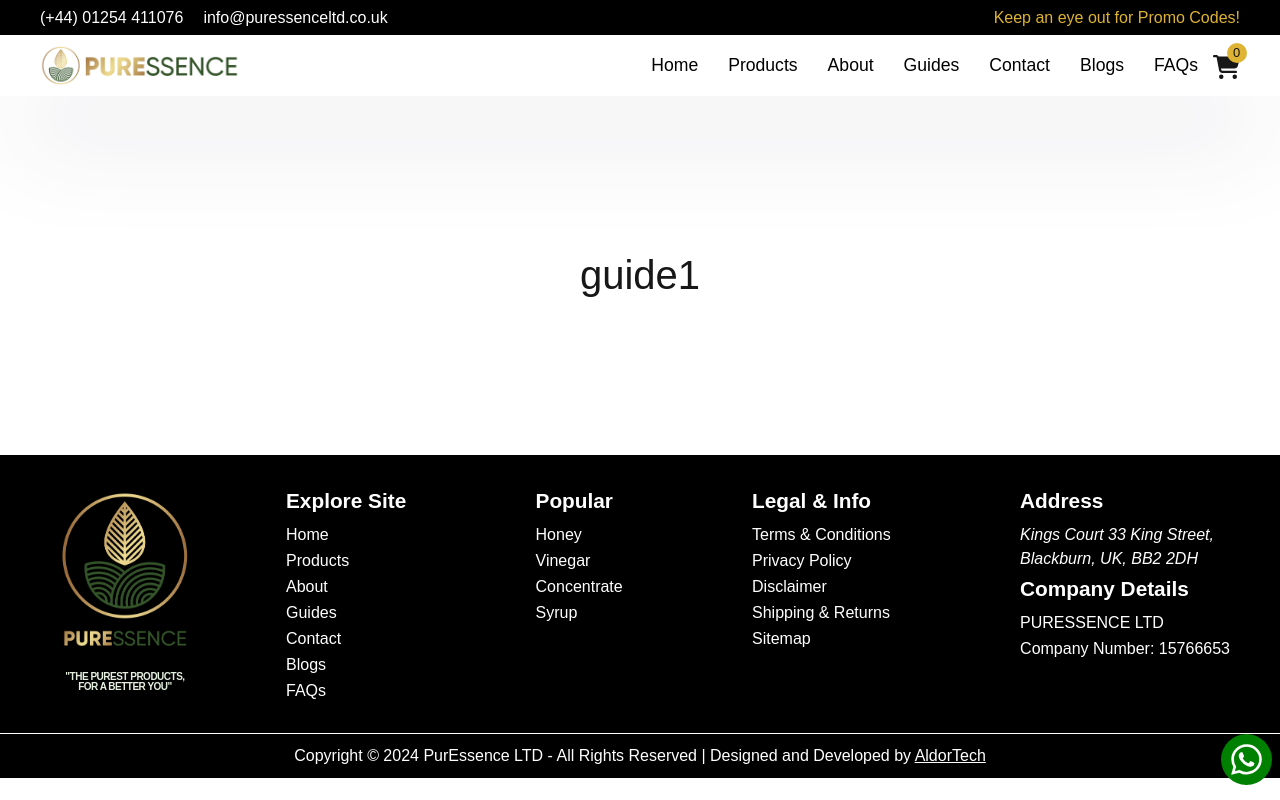
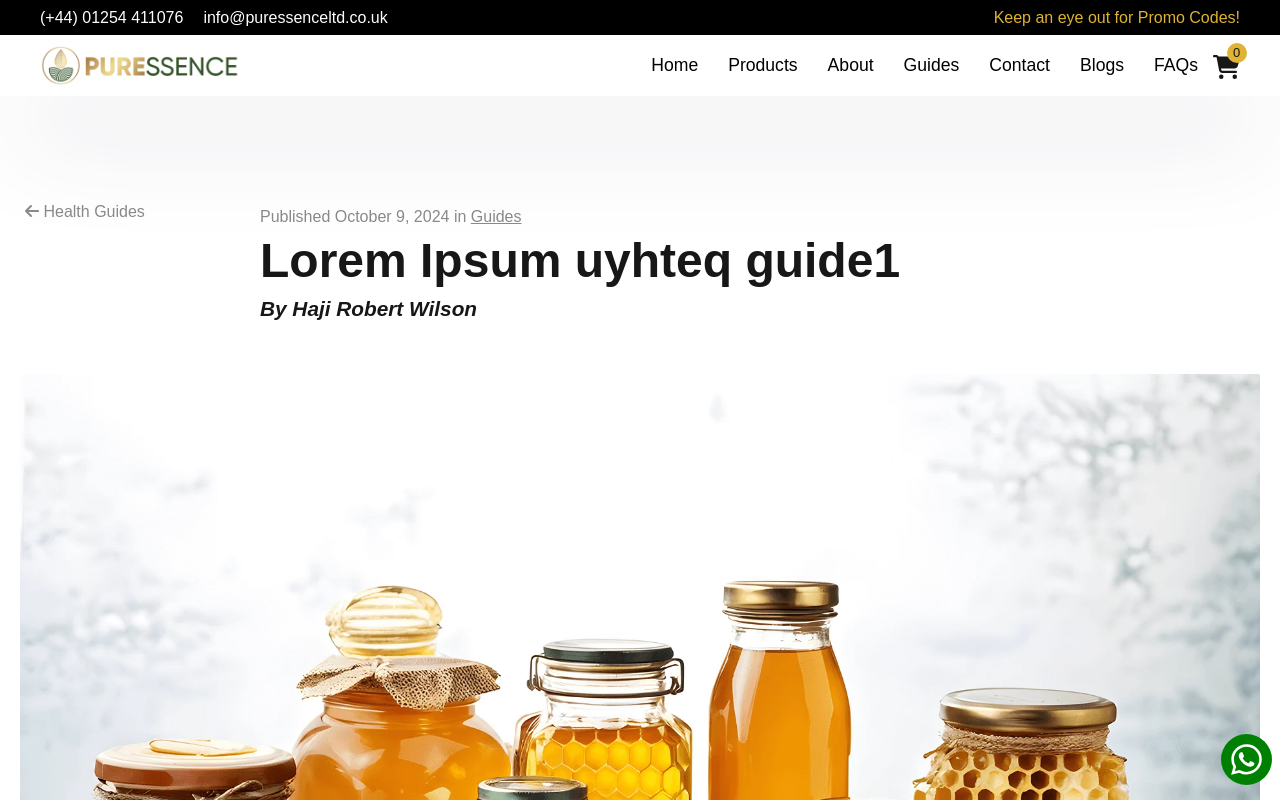
Before and after one commit to aliahmad884/pureessence, a Next.js app: page /blogs/health-guides/guide1 in a window 1280 px wide. Shown: the top 800 px of the page. Built offline with nearby package versions, Linux system fonts and the light colour scheme.

Commit message:
Blogs & Guides Slug Completed

```diff
--- a/app/blogs/[slug]/page.jsx
+++ b/app/blogs/[slug]/page.jsx
@@ -28,7 +28,7 @@ export default function BlogSlug({ params }) {
                         </div>
                         <div className="postHeader">
                             <p>Published October 9, 2024 in <Link href={'/blogs'}>Blogs</Link></p>
-                            <h1>Lorem Ipsum uyhteq</h1>
+                            <h1>Lorem Ipsum uyhteq {decodedSlug}</h1>
                             <h2>By Haji Robert Wilson</h2>
                         </div>
                     </div>
@@ -63,11 +63,6 @@ export default function BlogSlug({ params }) {
                                 ><Image src={'/facebook.webp'} alt="Facebook" height={30} width={30} /></Link>
                                 <Link
                                     href={`https://wa.me/?text=${encodeURIComponent(`Check this out ${postUrl}`)}`}
-                                    target="_blank"
-                                    rel="noopener noreferrer"
-                                ><Image src={'/whatsapp.webp'} alt="Whatsapp" height={30} width={30} /></Link>
-                                <Link
-                                    href={`https://wa.me/?text=${postUrl}`}
                                     target="_blank"
                                     rel="noopener noreferrer"
                                 ><Image src={'/whatsapp.webp'} alt="Whatsapp" height={30} width={30} /></Link>
--- a/app/blogs/health-guides/[slug]/page.jsx
+++ b/app/blogs/health-guides/[slug]/page.jsx
@@ -1,15 +1,135 @@
 "use client"
-import { useEffect } from "react";
+import { faArrowLeft } from "@fortawesome/free-solid-svg-icons";
+import { FontAwesomeIcon } from "@fortawesome/react-fontawesome";
+import DOMPurify from "dompurify";
+import Image from "next/image";
+import Link from "next/link";
+import { useEffect, useState } from "react";
 
-export default function HealthGuideSlug({ params }) {
+export default function BlogSlug({ params }) {
     const { slug } = params;
+    const [postUrl, setPostUrl] = useState("")
+    const [sanitizedHtml, setSanitizedHtml] = useState(null)
     const decodedSlug = decodeURIComponent(slug)
+    let html = ``;
     useEffect(() => {
-        console.log(decodedSlug)
+        setPostUrl(`${window.location.origin}/blogs/health-guides/${slug}`)
+        const clearHtml = DOMPurify.sanitize(html)
+        setSanitizedHtml(clearHtml)
+        console.log(encodeURIComponent(`${window.location.origin}/blogs/health-guides/${slug}`))
     }, [])
     return (
         <>
-            <h1 style={{ padding: '150px 50px', textAlign: 'center', fontSize: '2.5rem' }}>{decodedSlug}</h1>
+            <div className="postReader">
+                <div className="readerCont">
+                    <div className="readerHeader">
+                        <div className="breadCrumbs" aria-label="breadcrumb">
+                            <Link href={'/blogs/health-guides'}><FontAwesomeIcon icon={faArrowLeft} />  Health Guides</Link>
+                        </div>
+                        <div className="postHeader">
+                            <p>Published October 9, 2024 in <Link href={'/blogs/health-guides'}>Guides</Link></p>
+                            <h1>Lorem Ipsum uyhteq {decodedSlug}</h1>
+                            <h2>By Haji Robert Wilson</h2>
+                        </div>
+                    </div>
+                    <div className="img">
+                        <Image
+                            src={'/PE-Honey-B1.webp'}
+                            alt="Temp Image"
+                            sizes="100vw"
+                            height={1000}
+                            width={1000}
+                            style={{
+                                width: '100%',
+                                height: 'auto'
+                            }}
+                        />
+                    </div>
+                    <div className="mainBody">
+                        <div className="shareCont">
+                            <h3 style={{ fontWeight: 'bold' }}>5 Min Read</h3>
+                            <br />
+                            <p>Share this post</p>
+                            <div className="sIcons">
+                                <Link
+                                    href={`https://twitter.com/intent/tweet?url=${encodeURIComponent(postUrl)}&text=Some Text to share on Twitter`}
+                                    target="_blank"
+                                    rel="noopener noreferrer"
+                                ><Image src={'/twitter.webp'} alt="Twitter" height={30} width={30} /></Link>
+                                <Link
+                                    href={`https://www.facebook.com/sharer/sharer.php?u=${encodeURIComponent(postUrl)}`}
+                                    target="_blank"
+                                    rel="noopener noreferrer"
+                                ><Image src={'/facebook.webp'} alt="Facebook" height={30} width={30} /></Link>
+                                <Link
+                                    href={`https://wa.me/?text=${encodeURIComponent(`Check this out ${postUrl}`)}`}
+                                    target="_blank"
+                                    rel="noopener noreferrer"
+                                ><Image src={'/whatsapp.webp'} alt="Whatsapp" height={30} width={30} /></Link>
+                            </div>
+                        </div>
+                        {/* <div className="postContent" dangerouslySetInnerHTML={{ __html: sanitizedHtml }}></div> */}
+                        <div className="postContent">
+                            Over the past few years, the number of data assets and systems Notion uses has skyrocketed. That increase has made it essential to develop a robust, easy-to-use data catalog. In this post well guide you through the hurdles we encountered and the solutions we implemented. The evolution of our data catalog has been marked by three distinct phases.
+                            <br />
+                            <br />
+                            <br />
+                            <h2 style={{ fontSize: '2rem' }}>Phase One: Living in the early chaos of the Wild West</h2>
+                            Notion began without a data catalog. Our data grew organically and chaotically, stored mostly in unstructured formats like JSON. This approach was supported by tools like Amplitude, which facilitated rapid data integration and analysis without the need for strict data management practices. We prioritized speed in order to accommodate a diverse audience, from developers to data scientists to product managers.
+
+                            These early choices resulted in many pitfalls:
+
+                            Our data environment was marked by tribal knowledge without formal guidelines or standards to ensure naming consistency and data standardization.
+
+                            The absence of a structured system made it difficult to classify data events as critical or non-critical when making product decisions.
+
+                            Unclear ownership and responsibilities led to frequent governance and quality issues (e.g. a mistakenly updated event broke downstream consumers of the data).
+
+                            Data can drive product decision-making, but without data discoverability, teams were potentially unaware of the resources at their disposal.
+
+                            <br /><br /><br />
+                            Finally, our use of diverse data sources—including data warehouses, stream processing, various data lakes, and operational data stores—further complicated our data ecosystem.
+
+                            This disarray became a fundamental challenge that our engineering team needed to overcome in order to enhance data utility and governance as Notion grew and expanded our operations.
+
+                            Phase Two: Laying a firm foundation with building blocks
+                            Our first step in bringing order to our data landscape was to select and utilize a data catalog, Acryl DataHub, which would link directly to our data warehouse for displaying table names and their schemas. We also created an event tiering and ownership system (P0, P1, etc), which allowed us to ensure the availability of owners to maintain the most important events.
+
+                            Despite this integration&apos;s technical success, we soon noticed that the new system was delivering lower-than-expected user engagement.
+
+
+                            Over the past few years, the number of data assets and systems Notion uses has skyrocketed. That increase has made it essential to develop a robust, easy-to-use data catalog. In this post well guide you through the hurdles we encountered and the solutions we implemented. The evolution of our data catalog has been marked by three distinct phases.
+                            <br />
+                            <br />
+                            <br />
+                            <h2 style={{ fontSize: '2rem' }}>Phase One: Living in the early chaos of the Wild West</h2>
+                            Notion began without a data catalog. Our data grew organically and chaotically, stored mostly in unstructured formats like JSON. This approach was supported by tools like Amplitude, which facilitated rapid data integration and analysis without the need for strict data management practices. We prioritized speed in order to accommodate a diverse audience, from developers to data scientists to product managers.
+
+                            These early choices resulted in many pitfalls:
+
+                            Our data environment was marked by tribal knowledge without formal guidelines or standards to ensure naming consistency and data standardization.
+
+                            The absence of a structured system made it difficult to classify data events as critical or non-critical when making product decisions.
+
+                            Unclear ownership and responsibilities led to frequent governance and quality issues (e.g. a mistakenly updated event broke downstream consumers of the data).
+
+                            Data can drive product decision-making, but without data discoverability, teams were potentially unaware of the resources at their disposal.
+
+                            <br /><br /><br />
+                            Finally, our use of diverse data sources—including data warehouses, stream processing, various data lakes, and operational data stores—further complicated our data ecosystem.
+
+                            This disarray became a fundamental challenge that our engineering team needed to overcome in order to enhance data utility and governance as Notion grew and expanded our operations.
+
+                            Phase Two: Laying a firm foundation with building blocks
+                            Our first step in bringing order to our data landscape was to select and utilize a data catalog, Acryl DataHub, which would link directly to our data warehouse for displaying table names and their schemas. We also created an event tiering and ownership system (P0, P1, etc), which allowed us to ensure the availability of owners to maintain the most important events.
+
+                            Despite this integration&apos;s technical success, we soon noticed that the new system was delivering lower-than-expected user engagement.
+
+
+                        </div>
+                    </div>
+                </div>
+            </div>
         </>
     )
 }
```
